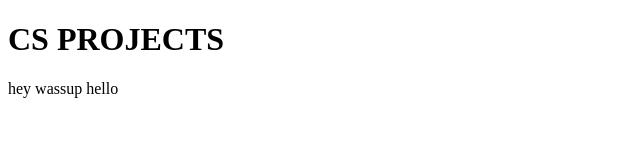
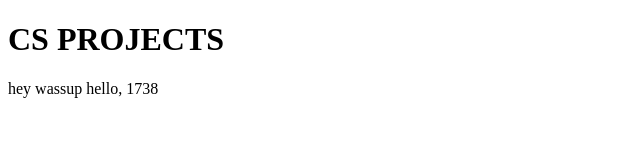
Before and after one commit to siolaterr/siolaterr.github.io, a plain HTML site: page index.html in a window 1280 px wide. Shown: the full height of the page, 0-640 px from the left. Drawn offline with Linux system fonts and the light colour scheme.

Commit message:
learning to edit

```diff
--- a/index.html
+++ b/index.html
@@ -3,6 +3,6 @@
 	<title>MY WEBPAGE</title>
 	<body>
 		<h1>CS PROJECTS</h1>
-		<p>hey wassup hello </p>
+		<p>hey wassup hello, 1738 </p>
 	</body>
 </html>
```
